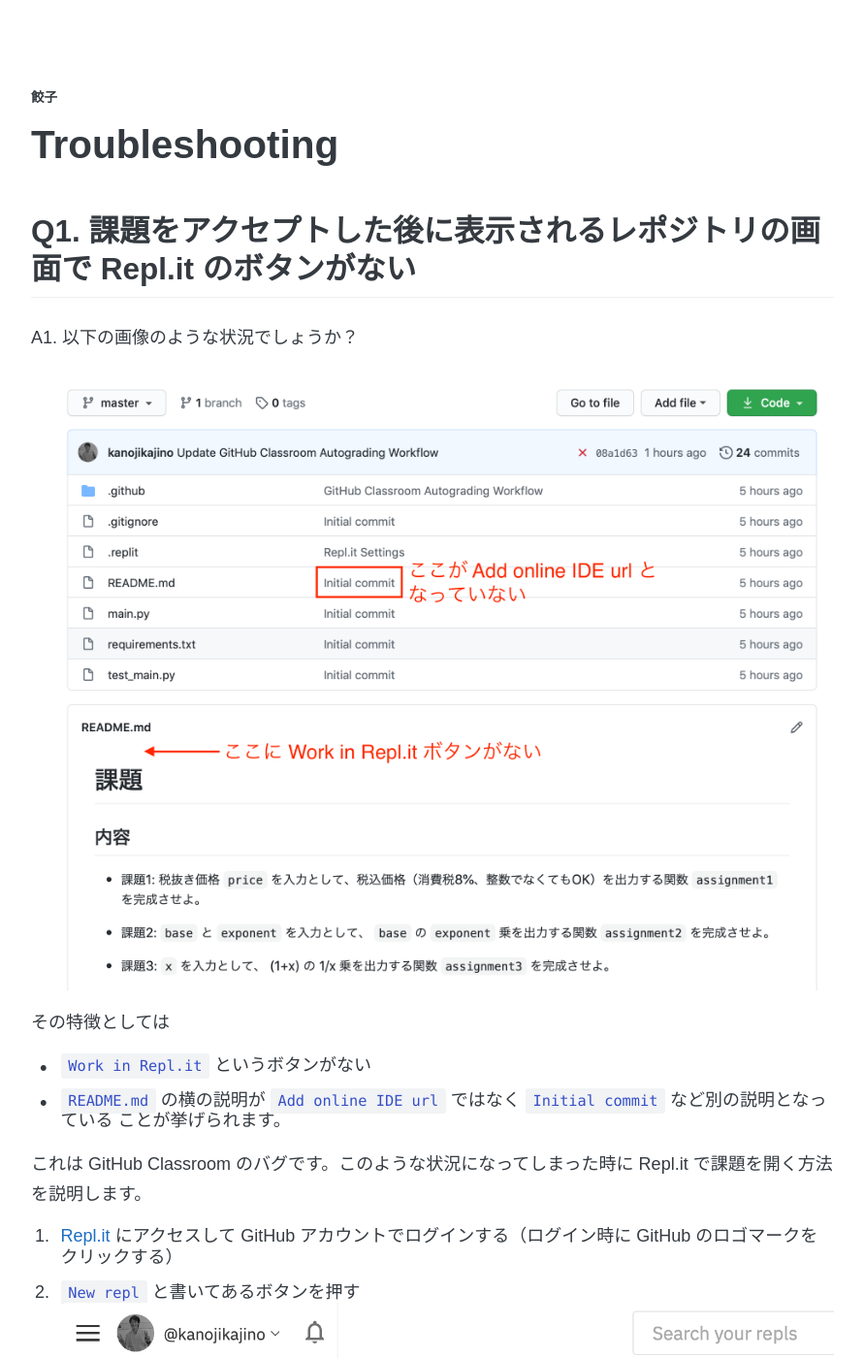
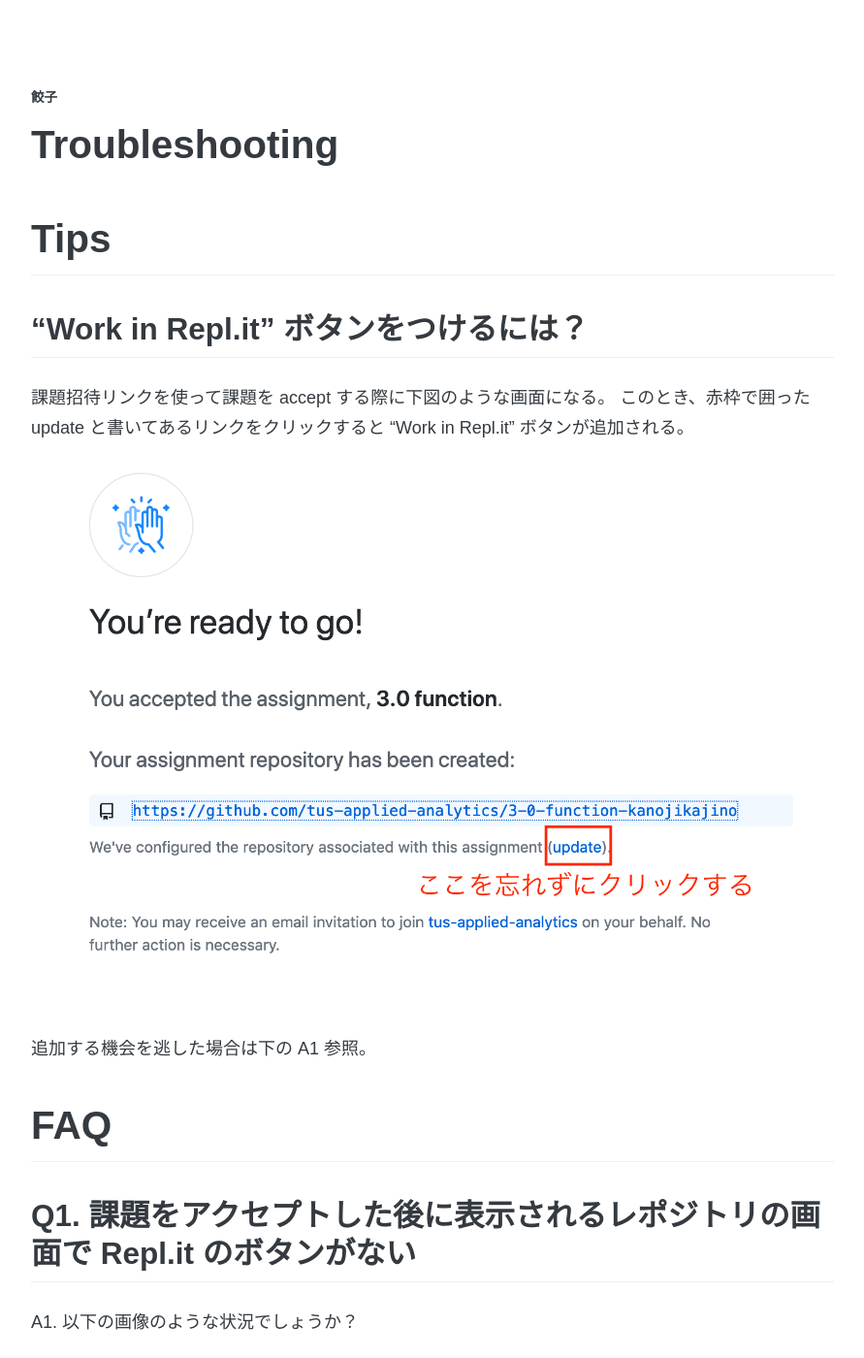
Before and after one commit to kanojikajino/kanojikajino.github.io, a Jekyll site: the page built from _lectures/2020/applied_analytics/troubleshooting.md, in a window 1280 px wide and 1400 px high. Shown: the whole window at 97% size, without its empty margins (194-1085 px from the left). Built offline with Jekyll 4.4.1, drawn with Linux system fonts in a browser that asks for light colours; some web fonts are replaced; a script that is not in the unit is left out.

Commit message:
how to add "Work in Repl.it" badge

```diff
--- a/_lectures/2020/applied_analytics/troubleshooting.md
+++ b/_lectures/2020/applied_analytics/troubleshooting.md
@@ -5,6 +5,19 @@ date:   2020-10-02 00:00:00 +0900
 mathjax: true
 permalink: /lectures/2020/applied_analytics/troubleshooting
 ---
+
+# Tips
+
+## "Work in Repl.it" ボタンをつけるには？
+
+課題招待リンクを使って課題を accept する際に下図のような画面になる。
+このとき、赤枠で囲った update と書いてあるリンクをクリックすると "Work in Repl.it" ボタンが追加される。
+
+![Work in Repl.it ボタン](troubleshooting_img/add_badge.png)
+
+追加する機会を逃した場合は下の A1 参照。
+
+# FAQ
 
 ## Q1. 課題をアクセプトした後に表示されるレポジトリの画面で Repl.it のボタンがない
 
```
Also changed, not shown: _lectures/2020/applied_analytics/troubleshooting_img/add_badge.png (added).
